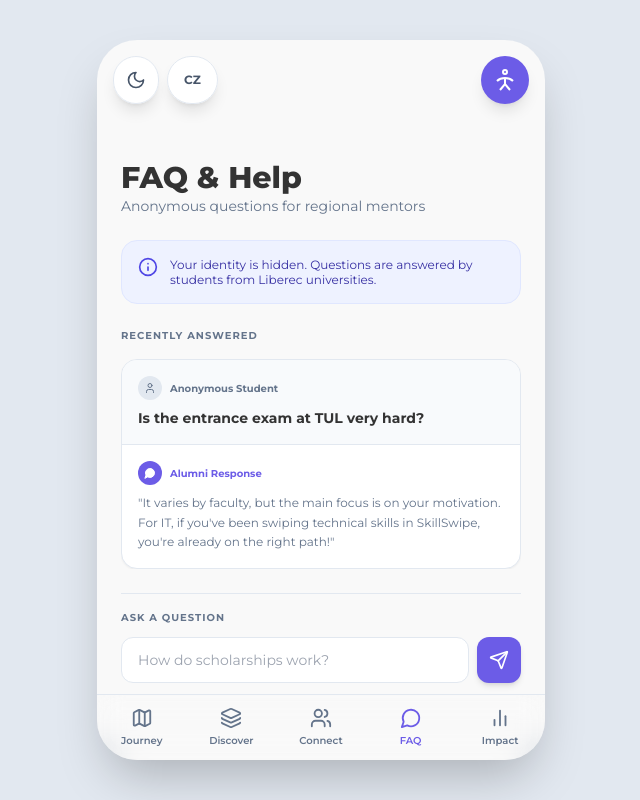
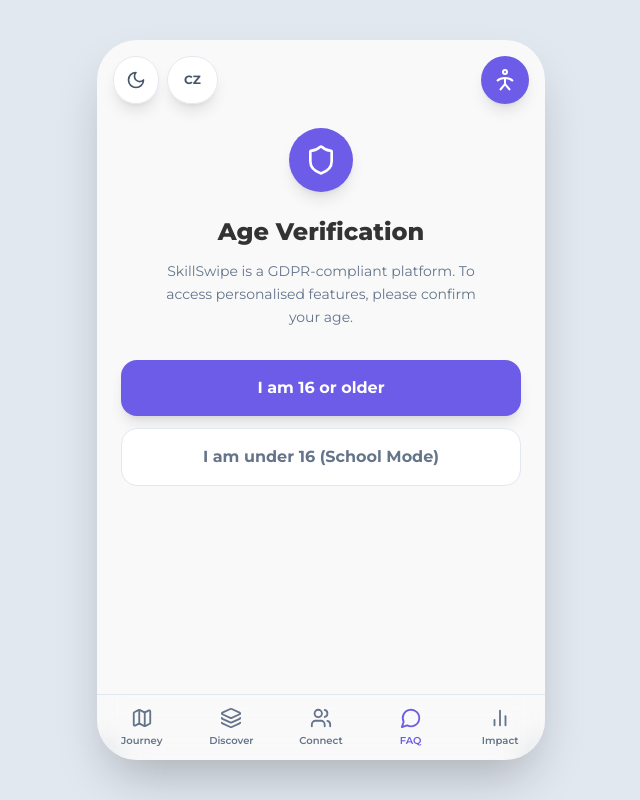
Before and after one commit to Stpoul/IDEATHLON-2026-PROJECT-copy, a React (Vite) app: page / in a window 1280 px wide. Both pictures are taken after a click on the button "FAQ". Shown: the whole page, without its empty margins (319-959 px from the left). Built offline with nearby package versions, Linux system fonts and the light colour scheme.

Commit message:
feat: FAQScreen — EU Compliance Hub with GDPR/ToS accordions, age-consent gate, bilingual Q&A

```diff
--- a/src/screens/FAQScreen.jsx
+++ b/src/screens/FAQScreen.jsx
@@ -1,59 +1,152 @@
 import { useState } from 'react';
-import { Send, Info, MessageCircle, User } from 'lucide-react';
+import { Send, Info, MessageCircle, User, Shield, FileText, ChevronDown, ChevronUp } from 'lucide-react';
+import { t } from '../i18n';
 
-export default function FAQScreen() {
+const FAQ_ITEMS = [
+  {
+    q: { en: 'Is the entrance exam at TUL very hard?', cz: 'Je přijímací zkouška na TUL těžká?' },
+    a: { en: "It varies by faculty, but the main focus is on your motivation. For IT, if you've been swiping technical skills in SkillSwipe, you're already on the right path!", cz: 'Záleží na fakultě, ale hlavní důraz je na vaši motivaci. Pro IT, pokud jste swipovali technické dovednosti, jste na správné cestě!' },
+  },
+  {
+    q: { en: 'How do scholarships work in the Czech Republic?', cz: 'Jak fungují stipendia v České republice?' },
+    a: { en: 'Most state universities offer merit-based and social scholarships. TUL has specific regional scholarships for Liberec students — ask your school counsellor for details.', cz: 'Většina státních univerzit nabízí stipendia na základě zásluh a sociální stipendia. TUL má specifická regionální stipendia pro studenty z Liberce.' },
+  },
+  {
+    q: { en: 'Can I switch from vocational training to university later?', cz: 'Mohu přejít z odborného vzdělání na univerzitu?' },
+    a: { en: 'Yes! Many vocational programs in CZ provide a pathway to university via the maturita exam. SkillSwipe can help you track this transition.', cz: 'Ano! Mnoho odborných programů v ČR poskytuje cestu na univerzitu přes maturitní zkoušku.' },
+  },
+];
+
+function AccordionSection({ icon: Icon, title, children }) {
+  const [open, setOpen] = useState(false);
+  return (
+    <div className="bg-[var(--card)] border border-[var(--border)] rounded-2xl overflow-hidden mb-3">
+      <button onClick={() => setOpen(!open)} className="w-full p-4 flex items-center gap-3 text-left">
+        <Icon size={18} className="text-[var(--primary)] shrink-0" />
+        <span className="font-bold text-sm text-[var(--foreground)] flex-1">{title}</span>
+        {open
+          ? <ChevronUp size={16} className="text-[var(--muted-foreground)]" />
+          : <ChevronDown size={16} className="text-[var(--muted-foreground)]" />}
+      </button>
+      {open && (
+        <div className="px-4 pb-4 border-t border-[var(--border)] pt-3">
+          {children}
+        </div>
+      )}
+    </div>
+  );
+}
+
+export default function FAQScreen({ language, hasConsent, onConsent }) {
   const [question, setQuestion] = useState('');
+
+  if (hasConsent === null) {
+    return (
+      <div className="flex-1 p-6 bg-[var(--background)] screen-enter flex flex-col items-center justify-center">
+        <div className="w-16 h-16 bg-[var(--primary)] rounded-full flex items-center justify-center mb-6 shadow-lg">
+          <Shield size={32} className="text-white" />
+        </div>
+        <h2 className="text-2xl font-extrabold text-[var(--foreground)] text-center mb-3">
+          {t(language, 'faq_consent_title')}
+        </h2>
+        <p className="text-sm text-[var(--muted-foreground)] text-center mb-8 max-w-xs leading-relaxed">
+          {t(language, 'faq_consent_body')}
+        </p>
+        <button
+          onClick={() => onConsent(true)}
+          className="w-full bg-[var(--primary)] text-white font-bold py-4 rounded-2xl mb-3 active:scale-95 transition-all shadow-lg"
+        >
+          {t(language, 'faq_consent_over16')}
+        </button>
+        <button
+          onClick={() => onConsent(false)}
+          className="w-full bg-[var(--card)] border border-[var(--border)] text-[var(--muted-foreground)] font-bold py-4 rounded-2xl active:scale-95 transition-all"
+        >
+          {t(language, 'faq_consent_under16')}
+        </button>
+      </div>
+    );
+  }
 
   return (
     <div className="flex-1 p-6 bg-[var(--background)] screen-enter flex flex-col">
-      <div className="pt-8 mb-6">
-        <h1 className="text-[var(--foreground)] text-3xl font-[800]">FAQ & Help</h1>
-        <p className="text-[var(--muted-foreground)] text-sm">Anonymous questions for regional mentors</p>
+      <div className="pt-8 mb-4">
+        <h1 className="text-[var(--foreground)] text-3xl font-[800]">{t(language, 'faq_title')}</h1>
+        <p className="text-[var(--muted-foreground)] text-sm">{t(language, 'faq_subtitle')}</p>
+        {hasConsent === false && (
+          <div className="mt-2 bg-amber-50 dark:bg-amber-900/20 border border-amber-200 dark:border-amber-800 rounded-xl px-3 py-2">
+            <p className="text-xs text-amber-700 dark:text-amber-300 font-semibold">
+              {t(language, 'faq_school_mode')}
+            </p>
+          </div>
+        )}
       </div>
 
-      <div className="bg-indigo-50 dark:bg-indigo-900/20 p-4 rounded-2xl border border-indigo-100 dark:border-indigo-800/50 flex gap-3 mb-6">
+      <AccordionSection icon={Shield} title={t(language, 'faq_gdpr_title')}>
+        <p className="text-xs text-[var(--muted-foreground)] leading-relaxed mb-3">
+          {t(language, 'faq_gdpr_body')}
+        </p>
+        <button className="text-xs font-bold text-[var(--danger)] underline">
+          Request Data Deletion
+        </button>
+      </AccordionSection>
+
+      <AccordionSection icon={FileText} title={t(language, 'faq_tos_title')}>
+        <p className="text-xs text-[var(--muted-foreground)] leading-relaxed">
+          {t(language, 'faq_tos_body')}
+        </p>
+      </AccordionSection>
+
+      <div className="bg-indigo-50 dark:bg-indigo-900/20 p-4 rounded-2xl border border-indigo-100 dark:border-indigo-800/50 flex gap-3 mb-4">
         <Info size={20} className="text-indigo-600 dark:text-indigo-400 shrink-0" />
         <p className="text-xs text-indigo-800 dark:text-indigo-200 leading-tight">
-          Your identity is hidden. Questions are answered by students from Liberec universities.
+          {t(language, 'faq_identity_hidden')}
         </p>
       </div>
 
-      <div className="flex-1 overflow-y-auto space-y-4 mb-6">
-        <p className="text-[10px] font-bold uppercase text-[var(--muted-foreground)] tracking-widest">Recently Answered</p>
-
-        {/* Answer Demo */}
-        <div className="bg-[var(--card)] border border-[var(--border)] rounded-2xl overflow-hidden shadow-sm">
+      <div className="flex-1 overflow-y-auto space-y-4 mb-4">
+        <p className="text-[10px] font-bold uppercase text-[var(--muted-foreground)] tracking-widest">
+          {t(language, 'faq_recently_answered')}
+        </p>
+        {FAQ_ITEMS.map((item, i) => (
+          <div key={i} className="bg-[var(--card)] border border-[var(--border)] rounded-2xl overflow-hidden shadow-sm">
             <div className="p-4 bg-slate-50 dark:bg-slate-800/50 border-b border-[var(--border)]">
               <div className="flex items-center gap-2 mb-2">
                 <div className="w-6 h-6 bg-slate-200 dark:bg-slate-700 rounded-full flex items-center justify-center text-[var(--muted-foreground)]">
                   <User size={12} />
                 </div>
-              <span className="text-[10px] font-bold text-[var(--muted-foreground)]">Anonymous Student</span>
+                <span className="text-[10px] font-bold text-[var(--muted-foreground)]">
+                  {t(language, 'faq_anonymous')}
+                </span>
               </div>
-            <p className="text-sm font-bold text-[var(--foreground)]">Is the entrance exam at TUL very hard?</p>
+              <p className="text-sm font-bold text-[var(--foreground)]">
+                {item.q[language] ?? item.q.en}
+              </p>
             </div>
             <div className="p-4">
               <div className="flex items-center gap-2 mb-2">
                 <div className="w-6 h-6 bg-[var(--primary)] rounded-full flex items-center justify-center text-white">
                   <MessageCircle size={12} fill="white" />
                 </div>
-              <span className="text-[10px] font-bold text-[var(--primary)]">Alumni Response</span>
+                <span className="text-[10px] font-bold text-[var(--primary)]">
+                  {t(language, 'faq_alumni')}
+                </span>
               </div>
               <p className="text-xs text-[var(--muted-foreground)] leading-relaxed">
-              "It varies by faculty, but the main focus is on your motivation. For IT, if you've been swiping technical skills in SkillSwipe, you're already on the right path!"
+                {item.a[language] ?? item.a.en}
               </p>
             </div>
           </div>
+        ))}
       </div>
 
       <div className="mt-auto pt-4 border-t border-[var(--border)]">
-        <p className="text-[10px] font-bold uppercase text-[var(--muted-foreground)] mb-3 tracking-widest">Ask a Question</p>
         <div className="flex gap-2">
           <input
             type="text"
             value={question}
             onChange={(e) => setQuestion(e.target.value)}
-            placeholder="How do scholarships work?"
+            placeholder={t(language, 'faq_ask_placeholder')}
             className="flex-1 bg-[var(--card)] border border-[var(--border)] rounded-xl px-4 py-3 text-sm focus:outline-none focus:border-[var(--primary)] transition-colors text-[var(--foreground)]"
           />
           <button className="bg-[var(--primary)] text-white p-3 rounded-xl shadow-md active:scale-95 transition-all">
```
Lines whose indentation alone changed are shown as unchanged.
